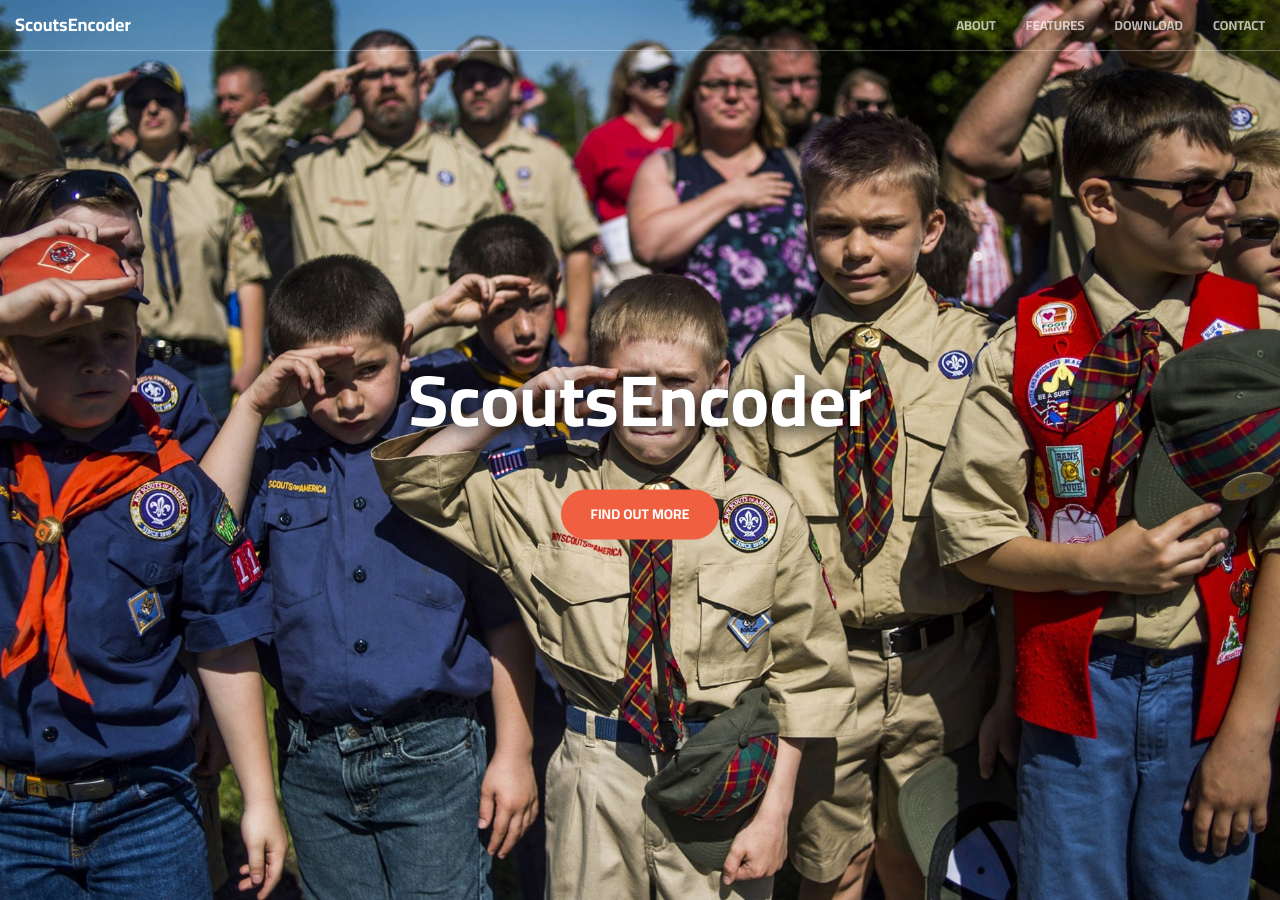
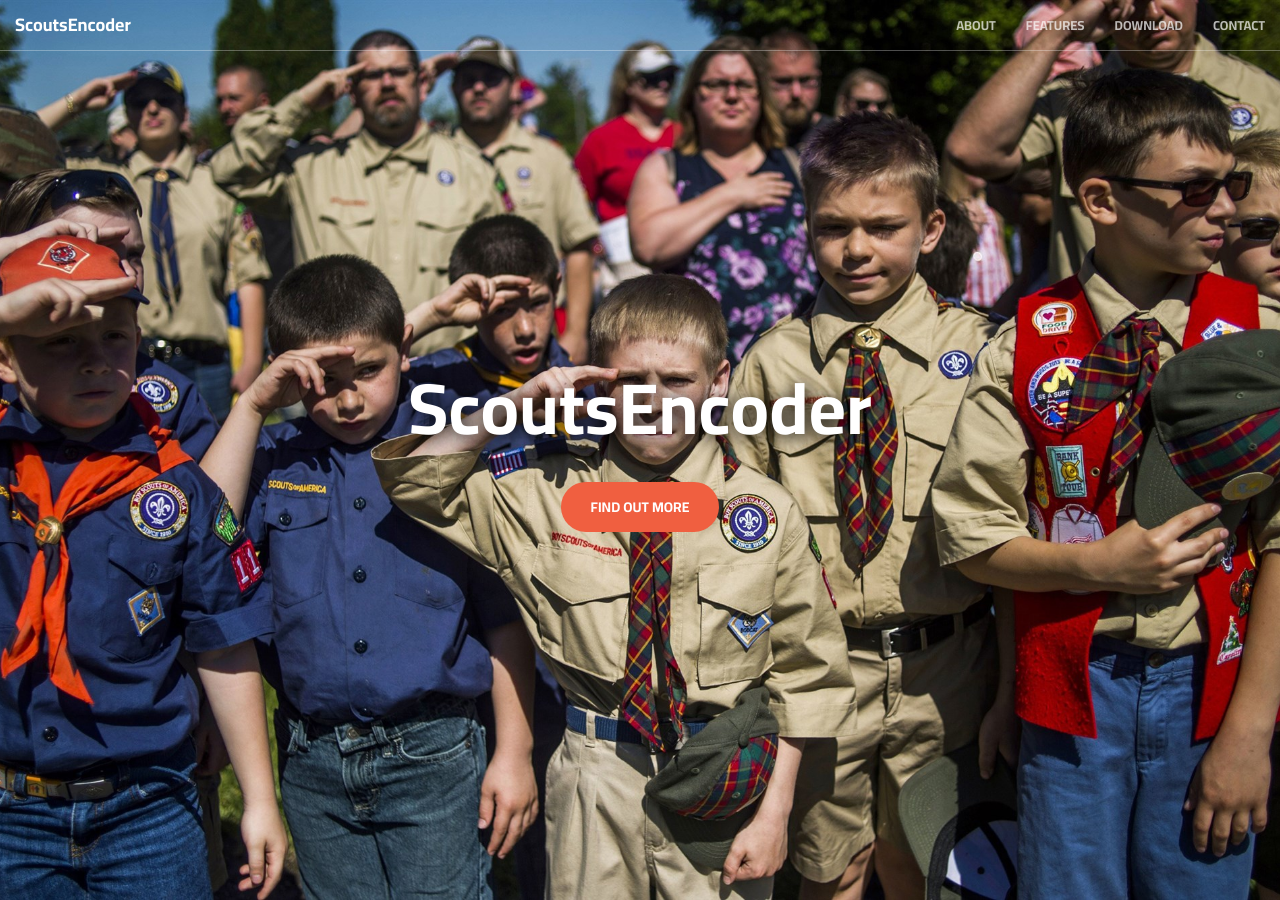
Before and after one commit to yousinix/ScoutsEncoder, a Jekyll site: the page built from index.html, in a window 1280 px wide and 900 px high. Built offline with Jekyll 4.4.1, drawn with Linux system fonts in a browser that asks for light colours; nearby versions of some CDN libraries.

Commit message:
Remove unnecessary code

```diff
--- a/_includes/header.html
+++ b/_includes/header.html
@@ -2,7 +2,6 @@
     <div class="header-content">
         <div class="header-content-inner">
             <h1>{{ site.title }}</h1>
-            <p></p>
             <a href="#about" class="btn btn-primary btn-xl page-scroll">Find Out More</a>
         </div>
     </div>
--- a/_sass/_base.scss
+++ b/_sass/_base.scss
@@ -57,10 +57,6 @@
 
 section {
     padding: 100px 0;
-}
-
-aside {
-    padding: 50px 0;
 }
 
 .no-padding {
@@ -168,16 +164,7 @@
                 font-size: 72px;
                 text-shadow: 2px 2px 18px #000000;
                 margin-top: 0;
-                margin-bottom: 0;
-            }
-            hr {
-                margin: 30px auto;
-            }
-            p {
-                font-weight: 300;
-                color: rgba(white, .7);
-                font-size: 16px;
-                margin-bottom: 50px;
+                margin-bottom: 35px;
             }
         }
     }
@@ -194,12 +181,6 @@
                 max-width: 1000px;
                 margin-left: auto;
                 margin-right: auto;
-                p {
-                    font-size: 18px;
-                    max-width: 80%;
-                    margin-left: auto;
-                    margin-right: auto;
-                }
             }
         }
     }
@@ -222,20 +203,9 @@
     }
 }
 
-.call-to-action {
-    h2 {
-        margin: 0 auto 20px;
-    }
-}
-
 // Bootstrap Overrides
 .text-primary {
     color: $theme-primary;
-}
-
-.no-gutter > [class*='col-'] {
-    padding-right:0;
-    padding-left:0;
 }
 
 // Button Styles
@@ -283,16 +253,6 @@
     background: $theme-dark;
 }
 
-img::selection {
-    color: white;
-    background: transparent;
-}
-
-img::-moz-selection {
-    color: white;
-    background: transparent;
-}
-
 body {
     -webkit-tap-highlight-color: $theme-dark;
 }
```
